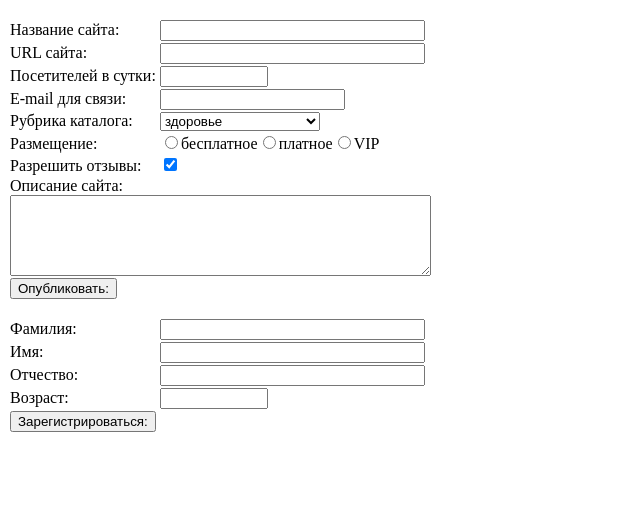
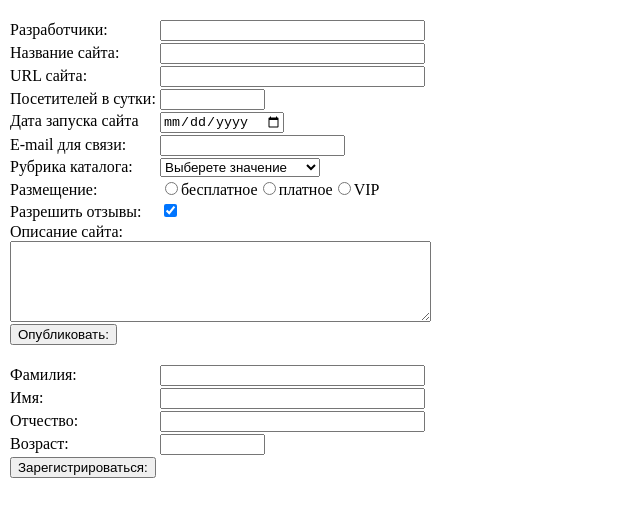
Before and after one commit to Dzmitry-ZH/FD2, a plain HTML site: page 15.02/DOM/index.html in a window 1280 px wide. Shown: the whole page, without its empty margins (0-640 px from the left). Drawn offline with Linux system fonts and the light colour scheme.

Commit message:
added verification

```diff
--- a/15.02/DOM/assets/css/style.css
+++ b/15.02/DOM/assets/css/style.css
@@ -19,10 +19,22 @@ select {
     width: 160px;
 }
 
-div:nth-of-type(6) label:nth-of-type(n+2) {
+div:nth-of-type(8) label:nth-of-type(n+2) {
     width: auto;
 }
 
 textarea {
     display: block;
 }
+
+span{
+    position: absolute;
+    top: 20px;
+    left: 400px;
+    transform: scale(1,1);
+    transition: .5s;
+}
+
+.hide{
+   transform: scale(0);
+}
--- a/15.02/DOM/assets/js/script.js
+++ b/15.02/DOM/assets/js/script.js
@@ -1,11 +1,13 @@
 var formDef1 =
     [
+        {label: 'Разработчики:', kind: 'longtext', name: 'developers'},
         {label: 'Название сайта:', kind: 'longtext', name: 'sitename'},
         {label: 'URL сайта:', kind: 'longtext', name: 'siteurl'},
-        {label: 'Посетителей в сутки:', kind: 'number', name: 'visitors'},
+        {label: 'Посетителей в сутки:', kind: 'number', name: 'vcreateitors'},
+        {label: 'Дата запуска сайта', kind: 'date', name: 'date'},
         {label: 'E-mail для связи:', kind: 'shorttext', name: 'email'},
         {
-            label: 'Рубрика каталога:', kind: 'combo', name: 'division',
+            label: 'Рубрика каталога:', kind: 'combo', name: 'divcreateion',
             variants: [{text: 'здоровье', value: 1}, {text: 'домашний уют', value: 2}, {
                 text: 'бытовая техника',
                 value: 3
@@ -29,6 +31,48 @@ var formDef2 =
         {label: 'Зарегистрироваться:', kind: 'submit'},
     ];
 
+function checkEmptyInput(event) {
+    if (!event.currentTarget.value) {
+        console.log('Заполните поле ' + event.currentTarget.name);
+        document.getElementsByTagName('span')[0].classList.remove('hide');
+    }
+    else {
+        document.getElementsByTagName('span')[0].classList.add('hide');
+    }
+}
+
+function checkNumberInput(event) {
+    if (isNaN(event.currentTarget.value) || event.currentTarget.value < 0) {
+        console.log('Введите допутимое неотрицательное число в поле' + event.currentTarget.name);
+    }
+    else {
+        console.log('Заполните поле' + event.currentTarget.name);
+    }
+
+}
+
+function checkEmailInput(event) {
+    if (!event.currentTarget.value.match(/^\w+@\w+\.\w{2,}$/)) {
+        console.log('Недопустимый e-mail');
+    }
+}
+
+function checkUrlInput(event) {
+    if (!event.currentTarget.value.match(/^http(s)?\w+\.\w{2,}$/)) {
+        console.log('Неверный url');
+    }
+}
+
+function checkCombo(event) {
+    if (event.currentTarget.value === '0') {
+        console.log('Выберите значение');
+    }
+}
+
+function checkEntireForm(event){
+document.getElementsByTagName('form')[0]
+}
+
 function createForm(array) {
 
     let form = document.createElement('form');
@@ -43,70 +87,102 @@ function createForm(array) {
         let div = document.createElement('div');
         form.appendChild(div);
         if (item.kind !== 'submit') {
-            isLabel(item);
+            createLabel(item, div);
         }
 
         switch (item.kind) {
             case 'longtext':
-                isLongText(item);
+                createLongText(item, div);
                 break;
             case 'shorttext':
-                isShortText(item);
+                createShortText(item, div);
                 break;
             case 'number':
-                isNumber(item);
+                createNumber(item, div);
                 break;
             case 'combo':
-                isCombo(item);
+                createCombo(item, div);
                 break;
             case'radio':
-                isRadio(item);
+                createRadio(item, div);
                 break;
             case 'check':
-                isCheck(item);
+                createCheck(item, div);
                 break;
             case 'memo':
-                isMemo(item);
+                createMemo(item, div);
                 break;
             case 'submit':
-                isSubmit(item);
-                break
+                createSubmit(item, div);
+                break;
+            case 'date':
+                createDate(item, div);
         }
 
 
-        function isLongText(item) {
+        function createLongText(item, div) {
             let longText = document.createElement('input');
             longText.type = 'text';
             longText.name = item.name;
             longText.size = 30;
+            if (item.name === 'siteurl') {
+                longText.addEventListener('blur', checkUrlInput);
+            }
+            else {
+                longText.addEventListener('blur', checkEmptyInput);
+            }
             div.appendChild(longText);
         }
 
-        function isShortText(item) {
+        function createShortText(item, div) {
             let shortText = document.createElement('input');
             shortText.type = 'text';
             shortText.name = item.name;
             shortText.size = 20;
+            if (item.name === 'email') {
+                shortText.addEventListener('blur', checkEmailInput);
+            }
+            else {
+                shortText.addEventListener('blur', checkEmptyInput);
+            }
             div.appendChild(shortText);
         }
 
-        function isLabel(item) {
+        function createLabel(item, div) {
             let label = document.createElement('label');
             let labelText = document.createTextNode(item.label);
             label.appendChild(labelText);
             div.appendChild(label);
         }
 
-        function isNumber(item) {
+        function createNumber(item, div) {
             let number = document.createElement('input');
-            number.type = 'number';
+            // number.type = 'number';
+            number.type = 'text';
+            number.size = 10;
             number.name = item.name;
+            number.addEventListener('blur', checkNumberInput);
             div.appendChild(number);
         }
 
-        function isCombo(item) {
+        function createDate(item, div) {
+            let date = document.createElement('input');
+            date.type = 'date';
+            date.size = 20;
+            date.name = item.name;
+            div.appendChild(date);
+        }
+
+        function createCombo(item, div) {
             let combo = document.createElement('select');
+            let disabledOption = document.createElement('option');
+            let textDisabledOption = document.createTextNode('Выберете значение');
+            disabledOption.value = 0;
+            disabledOption.selected = true;
+            disabledOption.appendChild(textDisabledOption);
+            combo.appendChild(disabledOption);
             combo.name = item.name;
+            combo.addEventListener('change', checkCombo);
             item.variants.forEach(function (item) {
                 let option = document.createElement('option');
                 let textOption = document.createTextNode(item.text);
@@ -117,7 +193,7 @@ function createForm(array) {
             });
         }
 
-        function isRadio(item) {
+        function createRadio(item, div) {
             item.variants.forEach(function (item1, i) {
                 let radio = document.createElement('input');
                 radio.type = 'radio';
@@ -132,7 +208,7 @@ function createForm(array) {
             });
         }
 
-        function isCheck(item) {
+        function createCheck(item, div) {
             let check = document.createElement('input');
             check.type = 'checkbox';
             check.name = item.name;
@@ -140,23 +216,26 @@ function createForm(array) {
             div.appendChild(check);
         }
 
-        function isMemo(item) {
+        function createMemo(item, div) {
             let memo = document.createElement('textarea');
             memo.rows = 5;
             memo.cols = 50;
             memo.name = item.name;
+            memo.addEventListener('blur', checkEmptyInput);
             div.appendChild(memo);
         }
 
-        function isSubmit(item) {
+        function createSubmit(item, div) {
             let submit = document.createElement('input');
             submit.type = 'submit';
             submit.value = item.label;
             div.appendChild(submit);
         }
+
     });
 
 }
 
+
 createForm(formDef1);
 createForm(formDef2);
--- a/15.02/DOM/index.html
+++ b/15.02/DOM/index.html
@@ -7,5 +7,8 @@
 </head>
 <body>
 <script src="assets/js/script.js"></script>
+<span class="hide">Пустое поле</span>
+<span class="hide">Введите число</span>
+<span class="hide">Неверный email</span>
 </body>
 </html>
```
